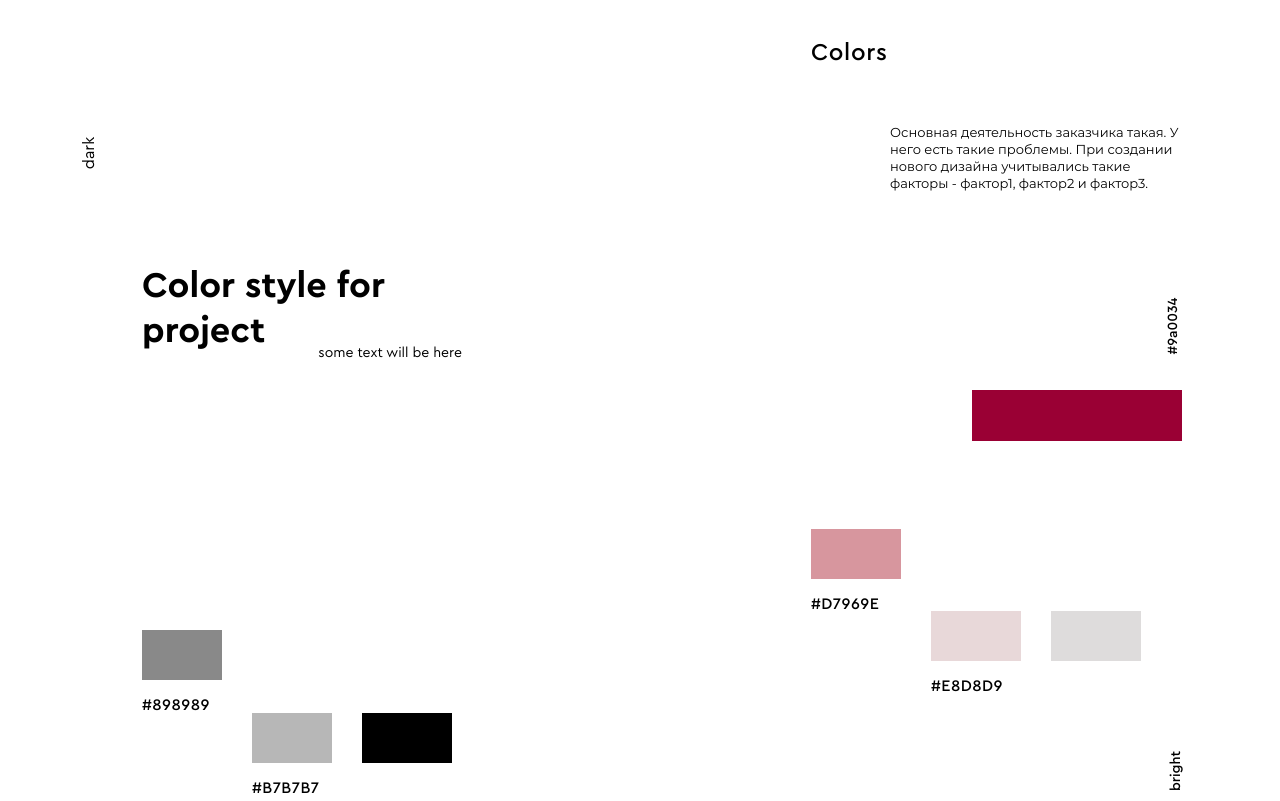
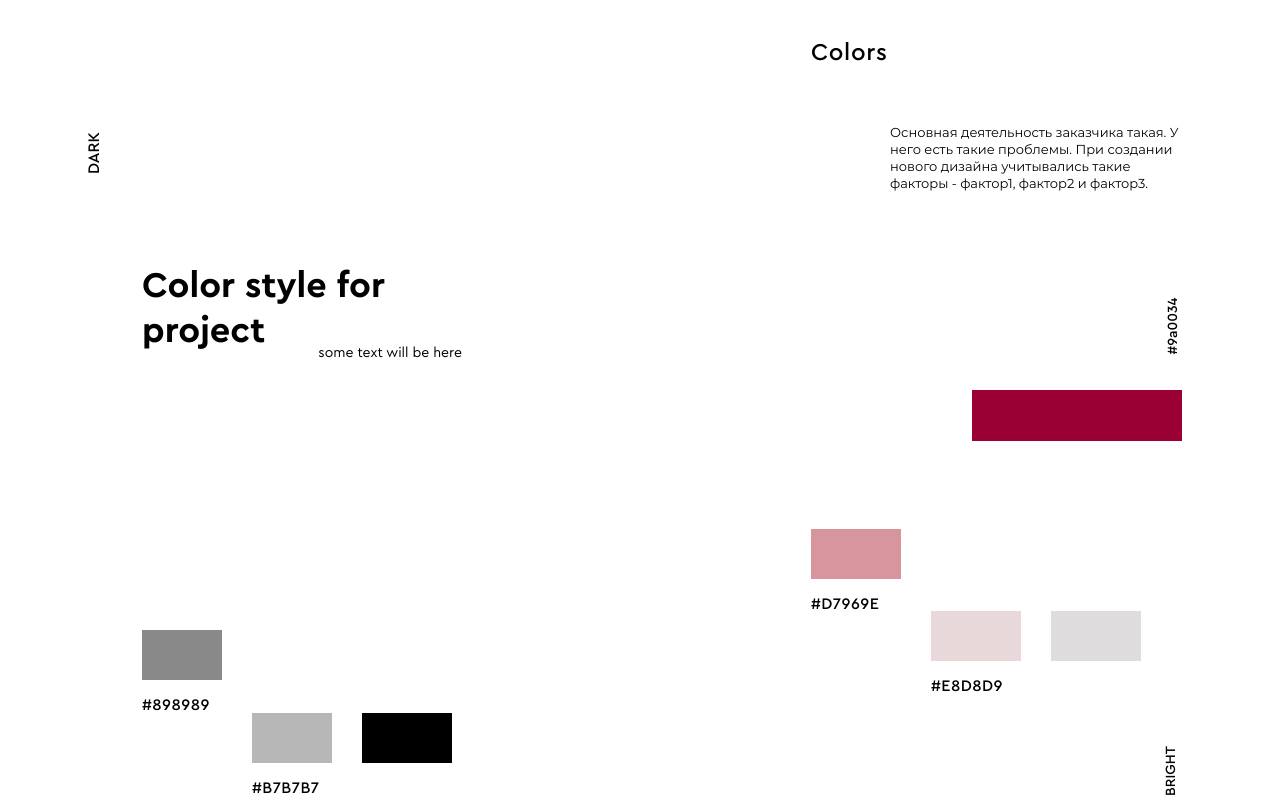
Before and after one commit to tolik-bilokrylov/Virna, a website built with Parcel: page src/index.html in a window 1280 px wide. Shown: the part 560-1361 px from the top of the page. Built offline with nearby package versions, Linux system fonts and the light colour scheme.

Commit message:
fixed some styles

```diff
--- a/src/styles/blocks/_main.scss
+++ b/src/styles/blocks/_main.scss
@@ -89,6 +89,8 @@
   position: absolute;
   top: 220px;
   left: 13px;
+  text-transform: uppercase;
+  font-family: $font-ceraMedium;
   transform: rotate(-90deg) translateX(-8px) translateY(-8px);
 }
 
@@ -388,6 +390,7 @@
     font-weight: 500;
     right: 0;
     bottom: -34px;
+    text-transform: uppercase;
     transform: rotate(-90deg) translateX(15px) translateY(15px);
   }
 }
```
